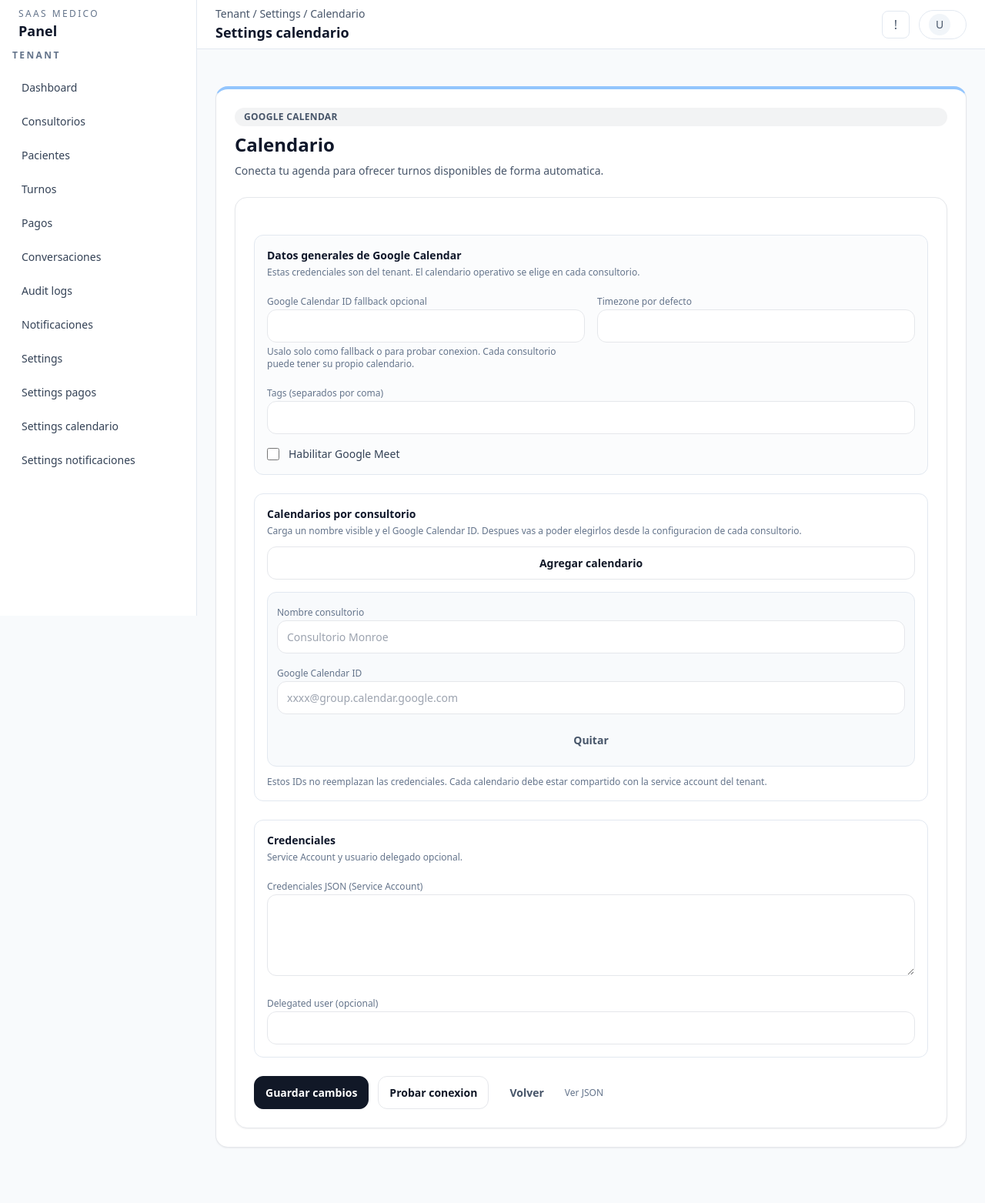
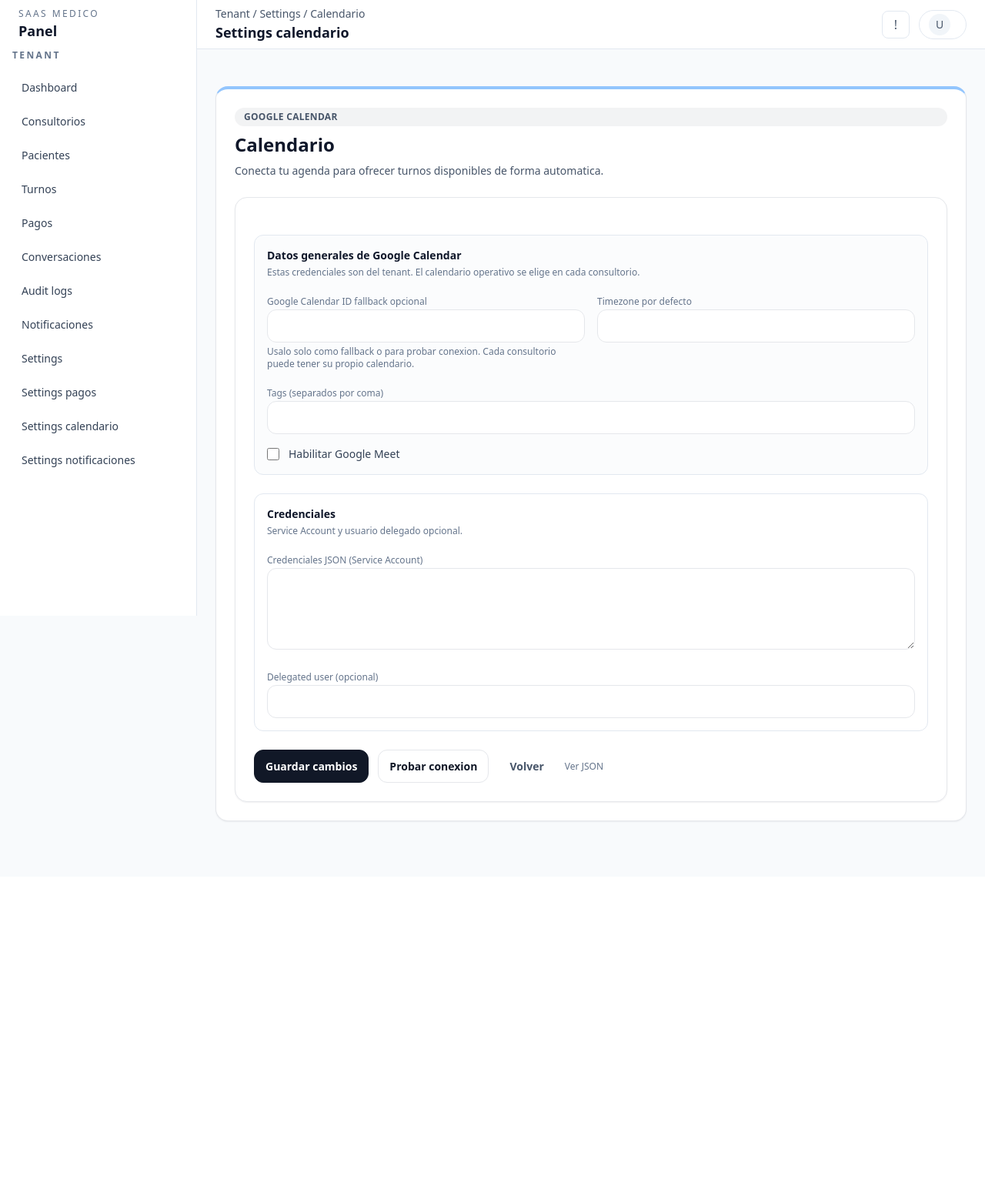
Before and after one commit to fedemenossi/asistente-virtual, a Python web app: template app/templates/tenant/settings_calendar.html in a window 1280 px wide. Shown: the whole page at 77% size. After the commit the page ends 1068 px from the top, so only its background shows below. Run offline with Jinja, Linux system fonts and the light colour scheme; the template is opened without the code that fills it, so the values that code supplies are empty.

Commit message:
reversa de calendarios por consultorios

```diff
--- a/app/templates/tenant/settings_calendar.html
+++ b/app/templates/tenant/settings_calendar.html
@@ -38,47 +38,6 @@
         <input class="h-4 w-4" type="checkbox" id="virtual_meet_enabled" name="virtual_meet_enabled" {% if calendar_settings.virtual_meet_enabled %}checked{% endif %} />
         <label class="text-sm text-slate-700" for="virtual_meet_enabled">Habilitar Google Meet</label>
       </div>
-    </div>
-
-    <div class="rounded-xl border border-slate-200 bg-white p-4">
-      <div class="flex flex-col gap-3 sm:flex-row sm:items-start sm:justify-between">
-        <div>
-          <h2 class="text-sm font-semibold text-slate-900">Calendarios por consultorio</h2>
-          <p class="text-xs text-slate-500 mt-1">Carga un nombre visible y el Google Calendar ID. Despues vas a poder elegirlos desde la configuracion de cada consultorio.</p>
-        </div>
-        <button class="btn btn-secondary shrink-0" type="button" data-add-calendar-row>Agregar calendario</button>
-      </div>
-      <div class="mt-4 space-y-3" data-calendar-rows>
-        {% for calendar in calendar_settings.google_calendars %}
-          <div class="grid gap-3 rounded-xl border border-slate-200 bg-slate-50 p-3 md:grid-cols-[minmax(0,1fr)_minmax(0,2fr)_auto]" data-calendar-row>
-            <div>
-              <label class="text-xs text-slate-500">Nombre consultorio</label>
-              <input class="input" type="text" name="configured_calendar_name" value="{{ calendar.name }}" placeholder="Consultorio Monroe" />
-            </div>
-            <div>
-              <label class="text-xs text-slate-500">Google Calendar ID</label>
-              <input class="input" type="text" name="configured_calendar_id" value="{{ calendar.calendar_id }}" placeholder="xxxx@group.calendar.google.com" />
-            </div>
-            <div class="flex items-end">
-              <button class="btn btn-ghost w-full" type="button" data-remove-calendar-row>Quitar</button>
-            </div>
-          </div>
-        {% endfor %}
-        <div class="grid gap-3 rounded-xl border border-slate-200 bg-slate-50 p-3 md:grid-cols-[minmax(0,1fr)_minmax(0,2fr)_auto]" data-calendar-row>
-          <div>
-            <label class="text-xs text-slate-500">Nombre consultorio</label>
-            <input class="input" type="text" name="configured_calendar_name" value="" placeholder="Consultorio Monroe" />
-          </div>
-          <div>
-            <label class="text-xs text-slate-500">Google Calendar ID</label>
-            <input class="input" type="text" name="configured_calendar_id" value="" placeholder="xxxx@group.calendar.google.com" />
-          </div>
-          <div class="flex items-end">
-            <button class="btn btn-ghost w-full" type="button" data-remove-calendar-row>Quitar</button>
-          </div>
-        </div>
-      </div>
-      <p class="mt-3 text-xs text-slate-500">Estos IDs no reemplazan las credenciales. Cada calendario debe estar compartido con la service account del tenant.</p>
     </div>
 
     <div class="rounded-xl border border-slate-200 bg-white p-4">
@@ -142,29 +101,4 @@
     </div>
   </div>
 
-  <script>
-    (() => {
-      const rows = document.querySelector("[data-calendar-rows]");
-      const addButton = document.querySelector("[data-add-calendar-row]");
-      if (!rows || !addButton) return;
-
-      const bindRemove = (row) => {
-        row.querySelector("[data-remove-calendar-row]")?.addEventListener("click", () => {
-          row.remove();
-        });
-      };
-
-      rows.querySelectorAll("[data-calendar-row]").forEach(bindRemove);
-      addButton.addEventListener("click", () => {
-        const template = rows.querySelector("[data-calendar-row]");
-        if (!template) return;
-        const row = template.cloneNode(true);
-        row.querySelectorAll("input").forEach((input) => {
-          input.value = "";
-        });
-        bindRemove(row);
-        rows.appendChild(row);
-      });
-    })();
-  </script>
 {% endblock %}
```
Also changed, not shown: app/templates/tenant/consultorio_form.html (+0 -16 lines), app/tests/test_google_calendar_slots_service.py (+2 -58 lines), app/web/tenant/views.py (+0 -50 lines).
